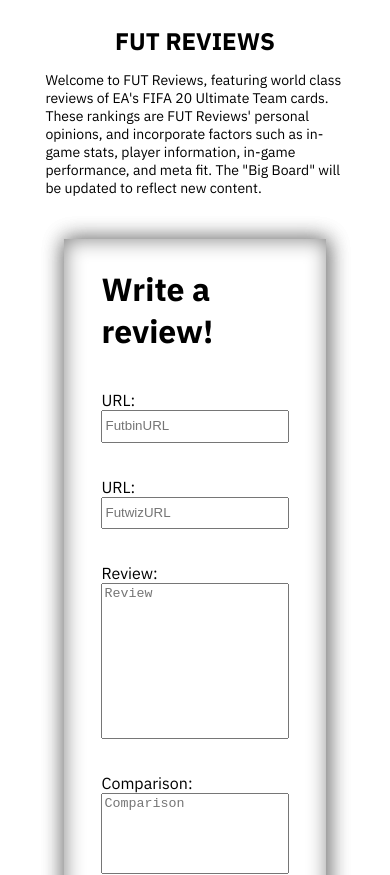
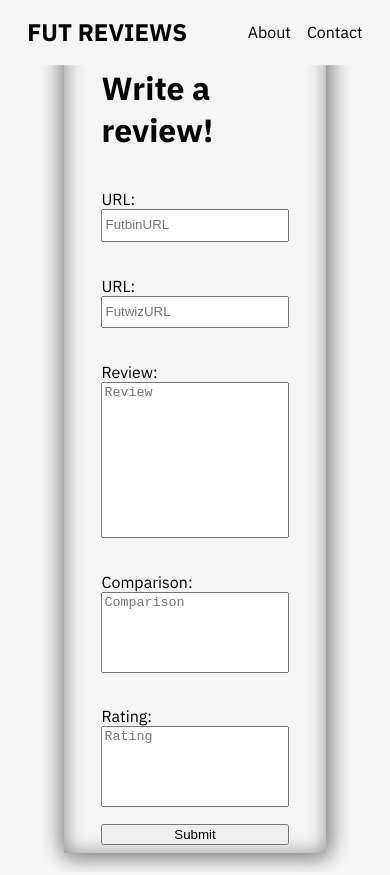
Before and after one commit to coolyoungdad/fifa-reviews, a React (Create React App) app: page /admin in a window 390 px wide. Shown: the top 875 px of the page. Built offline with nearby package versions, Linux system fonts and the light colour scheme; a web font is replaced by a local one.

Commit message:
new header entirely, fixed css issue with image, responsive better

```diff
--- /dev/null
+++ b/src/components/About.js
@@ -0,0 +1,26 @@
+import React, {Component} from 'react';
+import {BrowserRouter as Router, Switch, Route, NavLink} from "react-router-dom";
+
+class About extends Component {
+
+    render() {
+
+        return (
+            <div>
+
+                <p className="overall-wrapper">
+                Welcome to FUT Reviews, featuring world class reviews of EA's FIFA 20
+                Ultimate Team cards. These rankings are FUT Reviews' personal opinions, and
+                incorporate factors such as in-game stats, player information, in-game
+                performance, and meta fit. The "Big Board" will be updated to reflect new
+                content.
+            </p>
+
+            </div>
+
+        )
+    }
+
+}
+
+export default About
--- a/src/components/App.js
+++ b/src/components/App.js
@@ -3,6 +3,8 @@
 import Header from './Header'
 import Footer from './Footer'
 import Admin from './Admin'
+import About from './About'
+import Contact from './Contact'
 import PostsContainer from './PostsContainer';
 
 class App extends Component {
@@ -16,9 +18,11 @@
                         <Header/>
                     </div>
                     <div>
-                        <div>
+                        <div className="app-container">
                             <Route exact path="/" component={PostsContainer}/>
                             <Route path="/admin" component={Admin}/>
+                            <Route path="/about" component={About}/>
+                            <Route path="/contact" component={Contact}/>
                         </div>
                     </div>
                     <div>
--- /dev/null
+++ b/src/components/Contact.js
@@ -0,0 +1,22 @@
+import React, {Component} from 'react';
+import {BrowserRouter as Router, Switch, Route, NavLink} from "react-router-dom";
+
+class Contact extends Component {
+
+    render() {
+
+        return (
+            <div>
+
+                <p className="header-wrapper">
+
+            </p>
+
+            </div>
+
+        )
+    }
+
+}
+
+export default Contact
--- a/src/components/Footer.js
+++ b/src/components/Footer.js
@@ -3,9 +3,9 @@
 
 const Footer = () => (
     <footer className="footer">
-        <p className="footer-item">Contact</p>
+        {/* <p className="footer-item">Contact</p>
         <p className="footer-item">Instagram</p>
-        <p className="footer-item">Twitter</p>
+        <p className="footer-item">Twitter</p> */}
     </footer>
 )
 
--- a/src/components/Header.js
+++ b/src/components/Header.js
@@ -1,20 +1,39 @@
 import React, {Component} from 'react';
 import {BrowserRouter as Router, Switch, Route, NavLink} from "react-router-dom";
 
-const Header = props => (
+class Header extends Component {
+    state = {
+        height: '64px' ,
+        boxshadow: '1px 1px 1px #f5f5f5'
+      }
 
-    <header className="header-wrapper">
-        <div className="header">
-            <NavLink to="/" className="big-title">FUT REVIEWS</NavLink>
-            <p className="header-p">
-                Welcome to FUT Reviews, featuring world class reviews of EA's FIFA 20
-                Ultimate Team cards. These rankings are FUT Reviews' personal opinions, and
-                incorporate factors such as in-game stats, player information, in-game
-                performance, and meta fit. The "Big Board" will be updated to reflect new
-                content.
-            </p>
-        </div>
-    </header>
-)
+      listenScrollEvent = e => {
+        if (window.scrollY > 100) {
+          this.setState({height: '72px', boxshadow: '1px 1px 20px #777'})
+        } else {
+          this.setState({height: '64px', boxshadow: '1px 1px 1px #f5f5f5'})
+        }
+      }
+
+      componentDidMount() {
+        window.addEventListener('scroll', this.listenScrollEvent)
+      }
+
+
+
+    render() {
+
+        return (
+            <header style={{height: this.state.height}} style={{['box-shadow']: this.state.boxshadow}}>
+                <NavLink to="/" className="big-title">FUT REVIEWS</NavLink>
+                <nav>
+                    <NavLink to="/About">About</NavLink>
+                    <NavLink to="/Contact">Contact</NavLink>
+                </nav>
+            </header>
+        )
+    }
+
+}
 
 export default Header
--- a/src/css/main.css
+++ b/src/css/main.css
@@ -13,16 +13,19 @@
 body {
     font-family: 'IBM Plex Sans', sans-serif;
 
-    background-color: #ffffff;
-
+    background-color: #f5f5f5;
 
 }
 /*global css*/
 /* -------- */
+
+.app-container {
+    padding-top: 5%;
+}
+
 h1,
 h2,
-h4 {
-    }
+h4 {}
 
 h3 {
     font-weight: 200;
@@ -46,34 +49,60 @@
 
 /*header.js css*/
 /* ----------- */
-.header-wrapper {
+header {
+    position: fixed;
+    top: 0;
+    left: 0;
+    z-index: 300;
+    width: 100%;
+    height: 64px;
 
-    margin: 0 5%;
-    padding: 2vh 5%;
-    max-width: 100%;
+    display: flex;
+    flex-direction: row;
+    justify-content: space-between;
+    align-items: center;
+
+    background-color: #f5f5f5;
+    transition: 0.5s;
+
 }
 
-.header {
-    display: flex;
-    flex-direction: column;
-    justify-content: center;
-    align-items: center;
+header NavLink {
+    padding: 7%;
+    font-family: 'IBM Plex Sans', sans-serif;
+    text-decoration: none;
+
 }
 
-.header-p {
-    font-size: 14px;
-    background-color:white;
+header.scrolled {
+    background-color: #000;
+    height: 72px;
+}
+
+header h1,
+header nav {
+    flex: 1;
+}
+
+header nav {
+    text-align: right;
+    margin-right: 7%;
+}
+header a,
+header a:visited {
+    margin: 0 0 0 16px;
+    font-family: 'IBM Plex Sans', sans-serif;
+    text-decoration: none;
+    color: black;
 }
 .big-title,
 .big-title:visited {
-
+    margin-left: 7%;
     font-weight: 200;
     text-decoration: none;
-    flex: 1;
     text-align: center;
     font-weight: bold;
     font-size: 24px;
-
     color: black;
 }
 
@@ -108,50 +137,88 @@
     padding: 2%;
     margin: 2% 7% 4%;
     display: flex;
-    background-color: #F5F5F5;
+    background-color: #f9f9f9;
 }
 
-.image-container{
+.image-container {
     flex: 1;
-    /* height:100%; */
 
 }
-
-.image-wrapper {
+.border-right{
     border-right: solid #888 1px;
     height: 100%;
-    position: relative;
 }
 
 .background-image {
-    height:100%;
+
+    height: 100%;
     max-height: 339px;
+    min-width: 285px;
     background-size: contain;
     background-repeat: no-repeat;
     background-position: 50% 50%;
     position: relative;
     text-transform: uppercase;
     line-height: normal!important;
+    display: flex;
+
 }
 
 .player-image {
-    min-height: 100px;
+    z-index: 9;
+    height: 69%;
     position: absolute;
-    top: 15%;
-    overflow: hidden;
-    right: 20%;
-    height: 187px;
-    z-index: 9;
+    margin-left: auto;
+    margin-right: auto;
+    top: 45px;
+    left: 0;
+    right: 0;
+    text-align: center;
+}
+
+.player-rating-overall {
+    font-weight: 700;
+    font-size: 12px;
+
+    z-index: 14;
+    position: absolute;
+    margin-left: auto;
+    margin-right: auto;
+    left: 0;
+    right: 100px;
+    text-align: center;
+    top: 45px;
+    font-weight: 700;
+    font-size: 30px;
+}
+
+.player-position-card {
+    font-weight: 700;
+    font-size: 12px;
+    z-index: 14;
+    position: absolute;
+    margin-left: auto;
+    margin-right: auto;
+    left: 0;
+    right: 100px;
+    text-align: center;
+    top: 75px;
+    font-weight: 700;
+    font-size: 20px;
 }
 
 .player-club {
     background-repeat: no-repeat;
     position: absolute;
+    margin-left: auto;
+    margin-right: auto;
+    left: 0;
+    right: 100px;
+    top: 130px;
     width: 10%;
     height: auto;
+
     overflow: hidden;
-    top: 40%;
-    left: 25%;
     z-index: 11;
 }
 .player-club img {
@@ -161,12 +228,16 @@
 .player-country {
     background-repeat: no-repeat;
     position: absolute;
+    margin-left: auto;
+    margin-right: auto;
+    left: 0;
+    right: 100px;
+    top: 105px;
     width: 10%;
     height: auto;
+
     overflow: hidden;
-    top: 30%;
-    left: 26%;
-    z-index: 12;
+    z-index: 11;
 }
 .player-country img {
     width: 100%;
@@ -176,30 +247,46 @@
 .player-name-card {
     z-index: 14;
     position: absolute;
-    height: auto;
+    margin-left: auto;
+    margin-right: auto;
+    left: 0;
+    right: 0;
+    text-align: center;
+    top: 190px;
     font-weight: 700;
-    font-size: 16px;
-    left: 40%;
-    top: 55%;
-    align-items: center;
+    font-size: 20px;
 }
 
 .player-rating-overall {
+    font-weight: 700;
+    font-size: 12px;
+
     z-index: 14;
     position: absolute;
-    height: auto;
-    font-size: 16px;
-    top: 12%;
-    left: 26%;
+    margin-left: auto;
+    margin-right: auto;
+    left: 0;
+    right: 100px;
+    text-align: center;
+    top: 45px;
+    font-weight: 700;
+    font-size: 30px;
 }
 
 .player-position-card {
+    font-weight: 700;
+    font-size: 12px;
+
     z-index: 14;
     position: absolute;
-    height: auto;
-    font-size: 14px;
-    top: 20%;
-    left: 26%;
+    margin-left: auto;
+    margin-right: auto;
+    left: 0;
+    right: 100px;
+    text-align: center;
+    top: 75px;
+    font-weight: 700;
+    font-size: 20px;
 }
 
 .card-20-headeroverlay {
@@ -236,7 +323,6 @@
     color: black;
     text-transform: uppercase;
 
-
 }
 
 .player-name-title {
@@ -248,7 +334,7 @@
     margin-top: -2%;
     padding-top: 1%;
     word-spacing: 0.5em;
-    font-weight: 0;
+    font-weight: 200;
     border-top: solid 1px black;
 }
 
@@ -302,10 +388,10 @@
     flex-grow: 1;
 }
 
-
 .player-stats {
+    font-size: 1vw;
     font-weight: 100;
-    line-height: 1.2vh;
+    line-height: 1.2vw;
     flex: 1 0 auto;
     min-width: 0;
     text-align: center;
@@ -317,18 +403,14 @@
 .player-stats h3 {
     font-weight: 300;
 }
-
 .player-stats:nth-child(even) {
     background-color: #f5f5f5;
 }
-
 .player-stats:nth-child(odd) {
     background-color: rgba(232, 232, 232, 0.6);
 }
 
-.player-stats-column {
-
-}
+.player-stats-column {}
 
 .hide {
     display: none;
```
Also changed, not shown: src/components/Post.js (+8 -18 lines).
